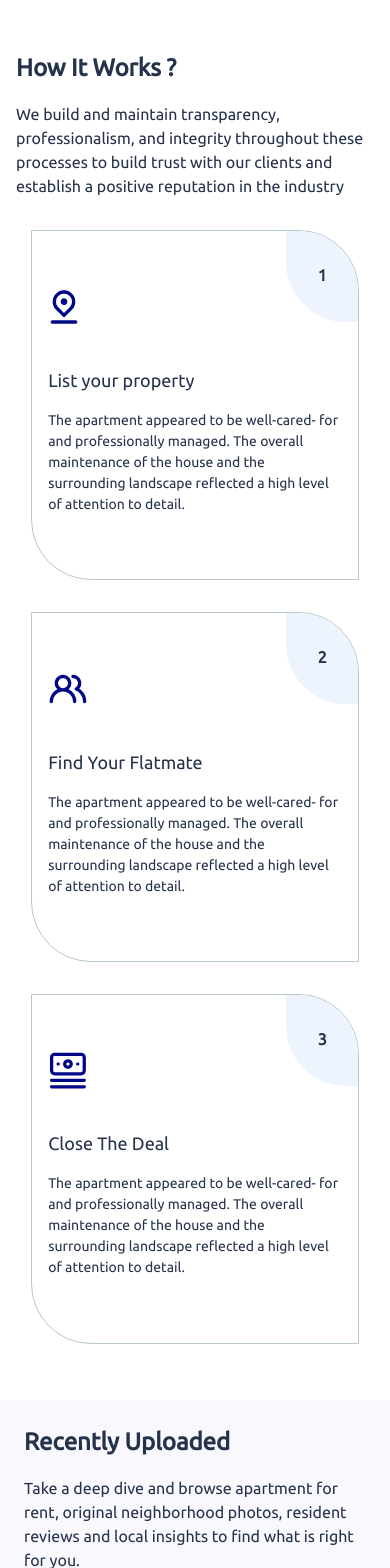
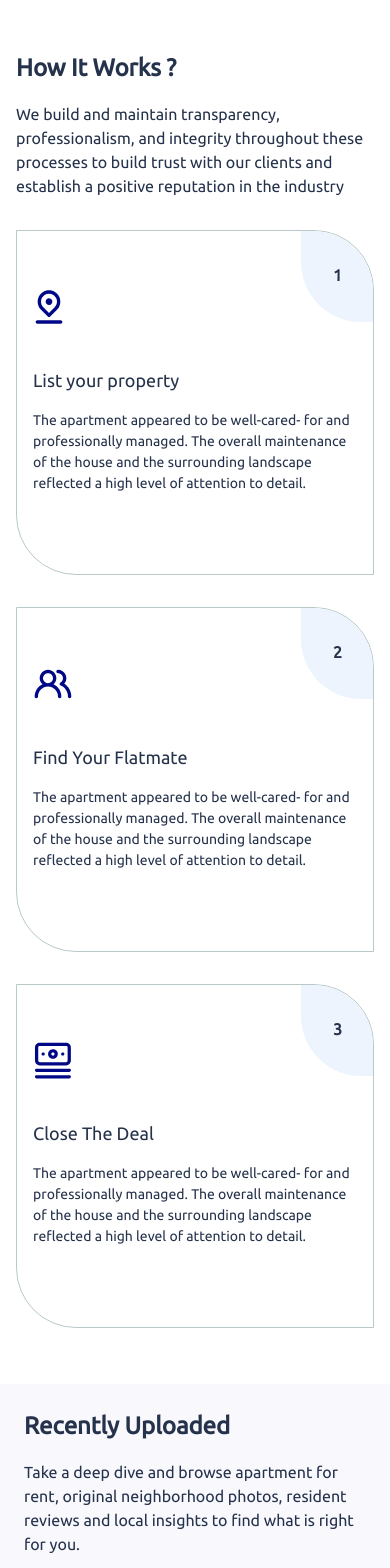
Before and after one commit to lazynerd-studios/Co-Habit-Landing, a React (Vite) app: page / in a window 390 px wide. Shown: the part 850-2418 px from the top of the page. Built offline with nearby package versions, Linux system fonts and the light colour scheme.

Commit message:
Update Home.jsx
Fixed 'tablet' responsiveness for 'styled rectangles'

```diff
--- a/src/Components/Home/Home.jsx
+++ b/src/Components/Home/Home.jsx
@@ -151,9 +151,9 @@ const Home = () => {
             </p>
 
             {/* text-in-shapes */}
-            <div className="grid grid-cols-1 gap-2 tablet:gap-8 w-max laptop:grid-cols-3 mx-auto mt-8 tablet:grid-cols-2 laptop:gap-8">
+            <div className="grid grid-cols-1 gap-2 tablet:gap-8 laptop:grid-cols-3 mt-8 tablet:grid-cols-2 laptop:gap-8">
               {/* styled rectangle 1 */}
-              <div className="h-[21.875rem] tablet:w-[18.875rem] w-[20.475rem] mx-2 laptop:w-[21.875rem] mb-6 relative bg-white border border-[#B8C9C9] rounded-tr-[3.75rem] rounded-bl-[3.75rem]">
+              <div className=" mb-6 mx-2 relative bg-white border border-[#B8C9C9] rounded-tr-[3.75rem] rounded-bl-[3.75rem]">
                 <div className=" h-[5.6875rem] w-[4.5rem] absolute right-0 top-0 z-50 bg-[#EEF4FD] rounded-tr-[3.75rem] rounded-bl-[3.75rem]">
                   <p className="p-8 font-semibold">
                     1
@@ -164,7 +164,7 @@ const Home = () => {
                 <h2 className=" px-4 mb-4 text-[1.125rem] font-medium">
                   List your property
                 </h2>
-                <p className="px-4 text-[0.875rem] font-medium">
+                <p className="px-4 text-[0.875rem] mb-20 font-medium">
                   The apartment appeared to be well-cared-
                   for and professionally managed. The
                   overall maintenance of the house and the
@@ -184,7 +184,7 @@ const Home = () => {
               {/* <img src={ArrowUp} className="-my-10 -py- mx-auto tablet:mx-0 tablet:hidden laptop:hidden" alt="arrow-up" /> */}
 
               {/* styled rectangle 2 */}
-              <div className="h-[21.875rem] tablet:w-[18.875rem] w-[20.475rem] mx-2 laptop:w-[21.875rem] mb-6 relative bg-white border border-[#B8C9C9] rounded-tr-[3.75rem] rounded-bl-[3.75rem]">
+              <div className=" mb-6 mx-2 relative bg-white border border-[#B8C9C9] rounded-tr-[3.75rem] rounded-bl-[3.75rem]">
                 <div className=" h-[5.6875rem] w-[4.5rem] absolute right-0 top-0 z-50 bg-[#EEF4FD] rounded-tr-[3.75rem] rounded-bl-[3.75rem]">
                   <p className="p-8 font-semibold">
                     2
@@ -195,7 +195,7 @@ const Home = () => {
                 <h2 className=" px-4 mb-4 text-[1.125rem] font-medium">
                   Find Your Flatmate
                 </h2>
-                <p className="px-4 text-[0.875rem] font-medium">
+                <p className="px-4 text-[0.875rem] mb-20 font-medium">
                   The apartment appeared to be well-cared-
                   for and professionally managed. The
                   overall maintenance of the house and the
@@ -214,7 +214,8 @@ const Home = () => {
               {/* <img src={ArrowDown} className="-my-10 laptop:hidden tablet:hidden tablet:mx-0 mx-auto" alt="arrow-down" /> */}
 
               {/* styled rectangle 3 */}
-              <div className="h-[21.875rem] tablet:w-[18.875rem] w-[20.475rem] mx-2 laptop:w-[21.875rem] mb-6 relative bg-white border border-[#B8C9C9] rounded-tr-[3.75rem] rounded-bl-[3.75rem]">
+              <div className=" mb-6 mx-2 relative bg-white border border-[#B8C9C9] rounded-tr-[3.75rem] rounded-bl-[3.75rem]">
+                {/* h-[21.875rem] tablet:w-[18.875rem] w-[20.475rem] mx-2 laptop:w-[20.875rem] */}
                 <div className=" h-[5.6875rem] w-[4.5rem] absolute right-0 top-0 z-50 bg-[#EEF4FD] rounded-tr-[3.75rem] rounded-bl-[3.75rem]">
                   <p className="p-8 font-semibold">
                     3
@@ -225,7 +226,7 @@ const Home = () => {
                 <h2 className=" px-4 mb-4 text-[1.125rem] font-medium">
                   Close The Deal
                 </h2>
-                <p className="px-4 text-[0.875rem] font-medium">
+                <p className="px-4 text-[0.875rem] mb-20 font-medium">
                   The apartment appeared to be well-cared-
                   for and professionally managed. The
                   overall maintenance of the house and the
```
